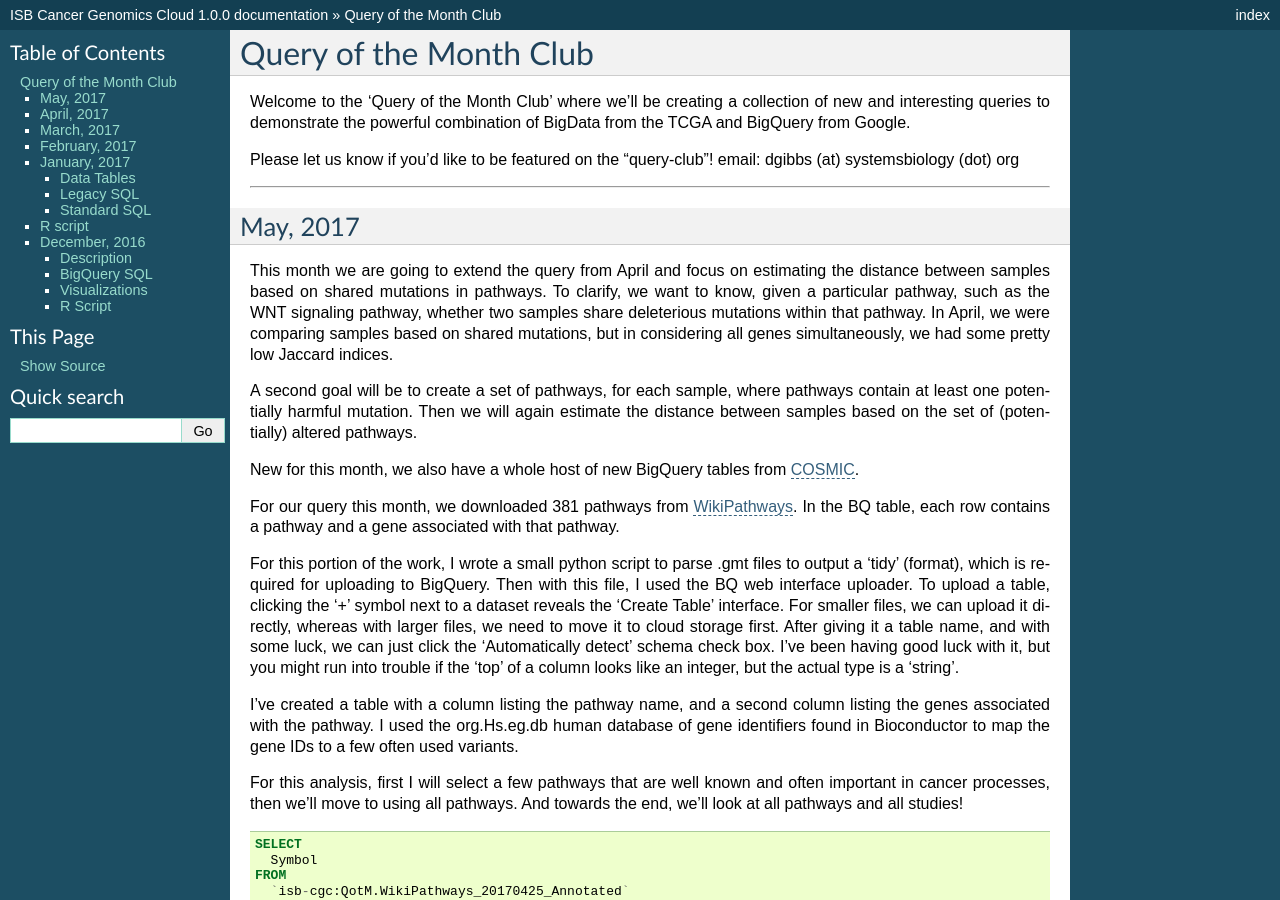
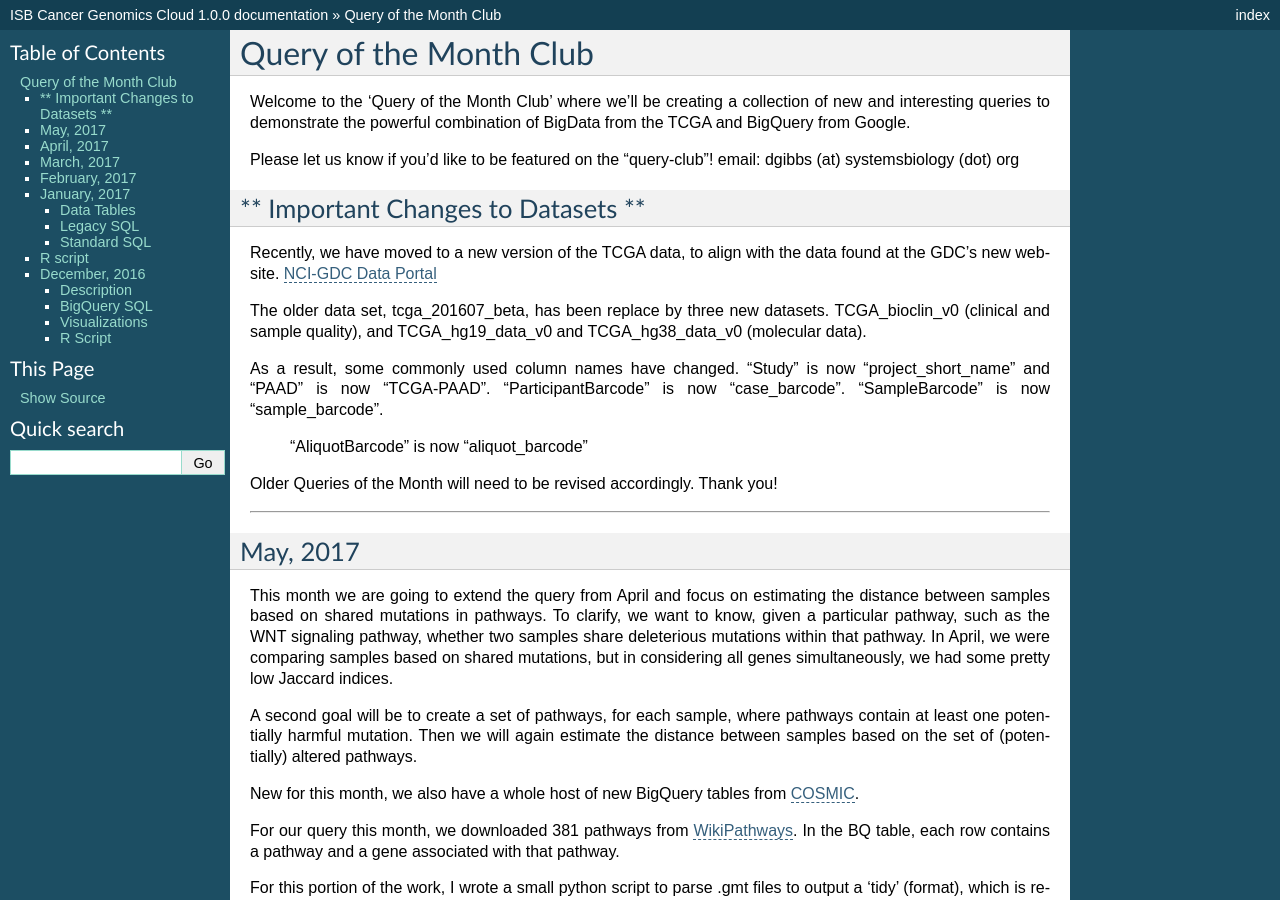
Before and after one commit to isb-cgc/readthedocs, a Sphinx documentation site: the page built from docs/source/sections/QueryOfTheMonthClub.rst, in a window 1280 px wide and 900 px high. Built offline with Sphinx 7.4.7, drawn with Linux system fonts in a browser that asks for light colours; pages that are not in the unit, such as notebooks, are missing from menus.

Commit message:
update to query of the month and day of workshop

```diff
--- a/docs/source/sections/QueryOfTheMonthClub.rst
+++ b/docs/source/sections/QueryOfTheMonthClub.rst
@@ -9,6 +9,25 @@ BigData from the TCGA and BigQuery from Google.
 Please let us know if you'd like to be featured on the "query-club"!
 email: dgibbs (at) systemsbiology (dot) org
 
+** Important Changes to Datasets **
+###################################
+
+Recently, we have moved to a new version of the TCGA data, to align with the data found
+at the GDC's new website. `NCI-GDC Data Portal <https://gdc-portal.nci.nih.gov/>`_
+
+
+The older data set, tcga_201607_beta, has been replace by three new datasets.
+TCGA_bioclin_v0 (clinical and sample quality), and TCGA_hg19_data_v0 and TCGA_hg38_data_v0
+(molecular data).
+
+
+As a result, some commonly used column names have changed.
+"Study" is now "project_short_name" and "PAAD" is now "TCGA-PAAD".
+"ParticipantBarcode" is now "case_barcode". "SampleBarcode" is now "sample_barcode".
+ "AliquotBarcode" is now "aliquot_barcode"
+
+
+Older Queries of the Month will need to be revised accordingly. Thank you!
 
 ------------------
 
```
Also changed, not shown: docs/source/sections/day_of_Workshop.rst (+4 -4 lines).
